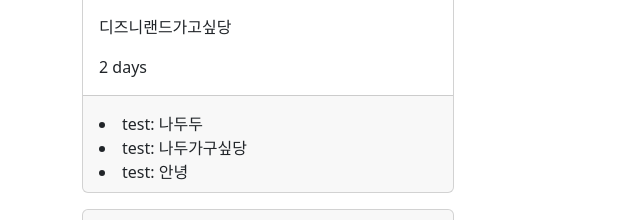
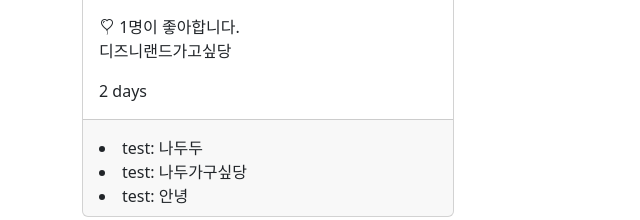
Before and after one commit to dsvit100/insta, a Django app: page /posts/ in a window 1280 px wide. Shown: the part 393-613 px from the top of the page, without its empty margins (0-640 px from the left). Run offline with Django 5.2, Linux system fonts and the light colour scheme; data comes from the database, SQL or seed files in the repository; both versions use the stored data as it was after the commit; parts of the project's set-up code (start-up, migrations or seed data) failed here and were passed over; some libraries are stand-ins or nearby versions.

Commit message:
like 기능 구현

```diff
--- a/posts/templates/_card.html
+++ b/posts/templates/_card.html
@@ -3,14 +3,23 @@
     <!-- 윗부분 정신을 잃어서 다시 봐야합니다... 부트스트랩 그리...드... -->
     <div class="card-header">
       <img class="rounded-circle" src="{{post.user.profile_image.url}}" alt="" width="30px">
-        <a href="">{{post.user.username}}</a>
+        <a href="" class="text-reset text-decoration-none">{{post.user.username}}</a>
         <!-- 게시물의 - 유저 컬럼의 - user아이디를 가져오기 -->
     </div>
-
     <img src="{{post.image.url}}" class="" alt="...">
     <!-- post.image.url은 어디서 온거지???????? -->
+
     <div class="card-body">
       <!-- <h5 class="card-title">Card title</h5> -->
+       <a href="{% url 'posts:like' post.id %}" class="text-reset text-decoration-none">
+        <!-- 몇 번 게시물을 좋아요 눌렀는지 알기 위해 post.id -->
+        {% if user in post.like_users.all %}
+        <i class="bi bi-balloon-heart-fill" style="color:hotpink"></i>
+        {% else %}
+        <i class="bi bi-balloon-heart"></i>
+        {% endif %}
+       </a>
+       <span>{{post.like_users.all|length}}명이 좋아합니다.</span>
       <p class="card-text">{{post.content}}</p>
       <p class="card-text">{{post.created_at|timesince}}</p>
       <!-- timesince ~시간 전 -->
--- a/posts/urls.py
+++ b/posts/urls.py
@@ -8,4 +8,5 @@
     path('create/', views.create, name='create'),
     path('<int:post_id>/comments/create/', views.comment_create, name='comment_create'),
     # 댓글을 저장할 공간을 설정해 줌, 댓글창을 보여주는 곳은 index일 것
+    path('<int:post_id>/like/', views.like, name='like'),
 ]
--- a/posts/views.py
+++ b/posts/views.py
@@ -42,3 +42,19 @@
         comment.post_id = post_id # 게시물 정보를 넣어야 함
         comment.save() # 다 넣었으니 저장
         return redirect('posts:index')
+
+
+def like(request, post_id):
+    # 현재 로그인 한 사람, 어떤 게시물을 (좋아요 눌렀는지)
+    user = request.user
+    post = Post.objects.get(id=post_id)
+    # 중간 테이블
+    # if post in user.like_posts.all(): # user가 좋아요를 누른 포스트 중에 이 포스트가 있닝
+    # 만약 user가 이 게시글에 좋아요 버튼을 누른 사람들 리스트에 들어있다면
+    if user in post.like_users.all():
+        # user.like_posts.remove(post)
+        post.like_users.remove(user)
+    else:
+        # user.like_posts.add(post) # 좋아요를 받은 게시글 목록에 이 게시글을 추가해
+        post.like_users.add(user) # 좋아요를 한 사람들 목록에 이 user를 추가해
+    return redirect('posts:index')
```
Also changed, not shown: db.sqlite3, 1 other file.
